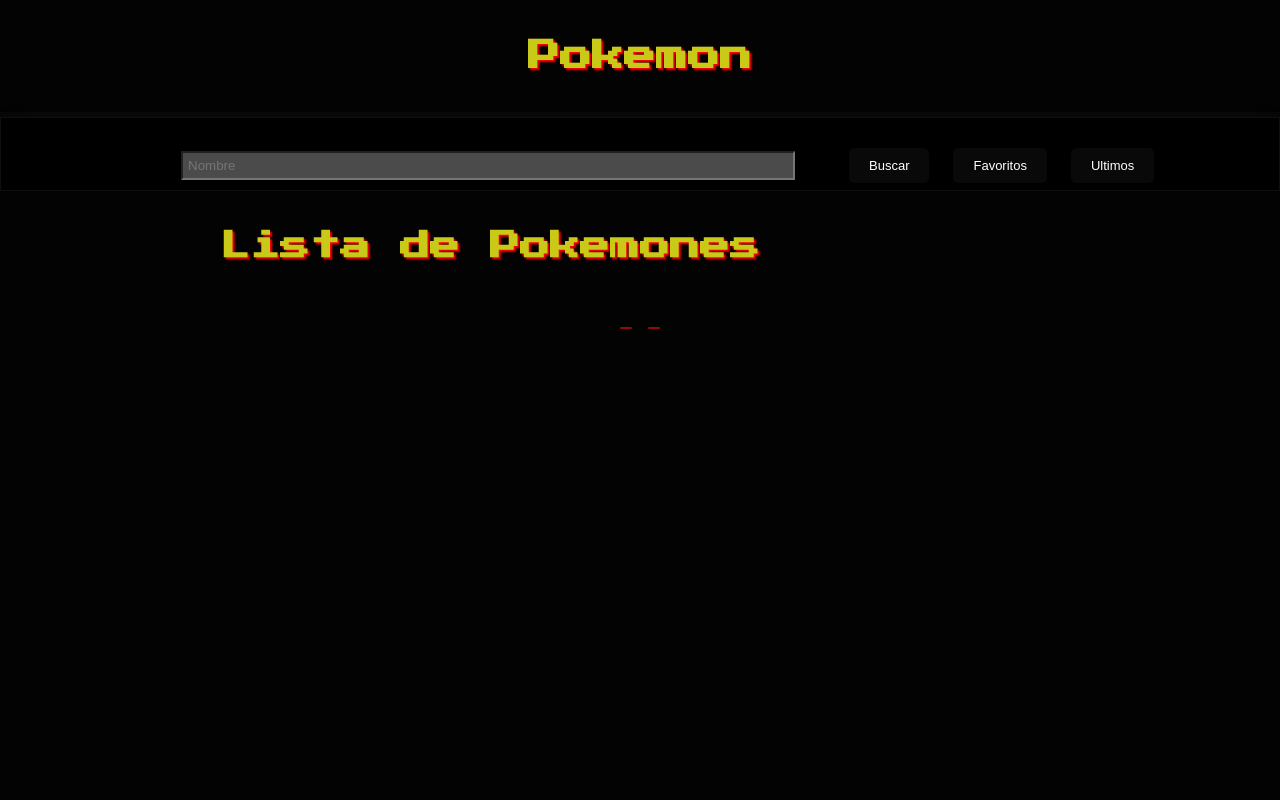
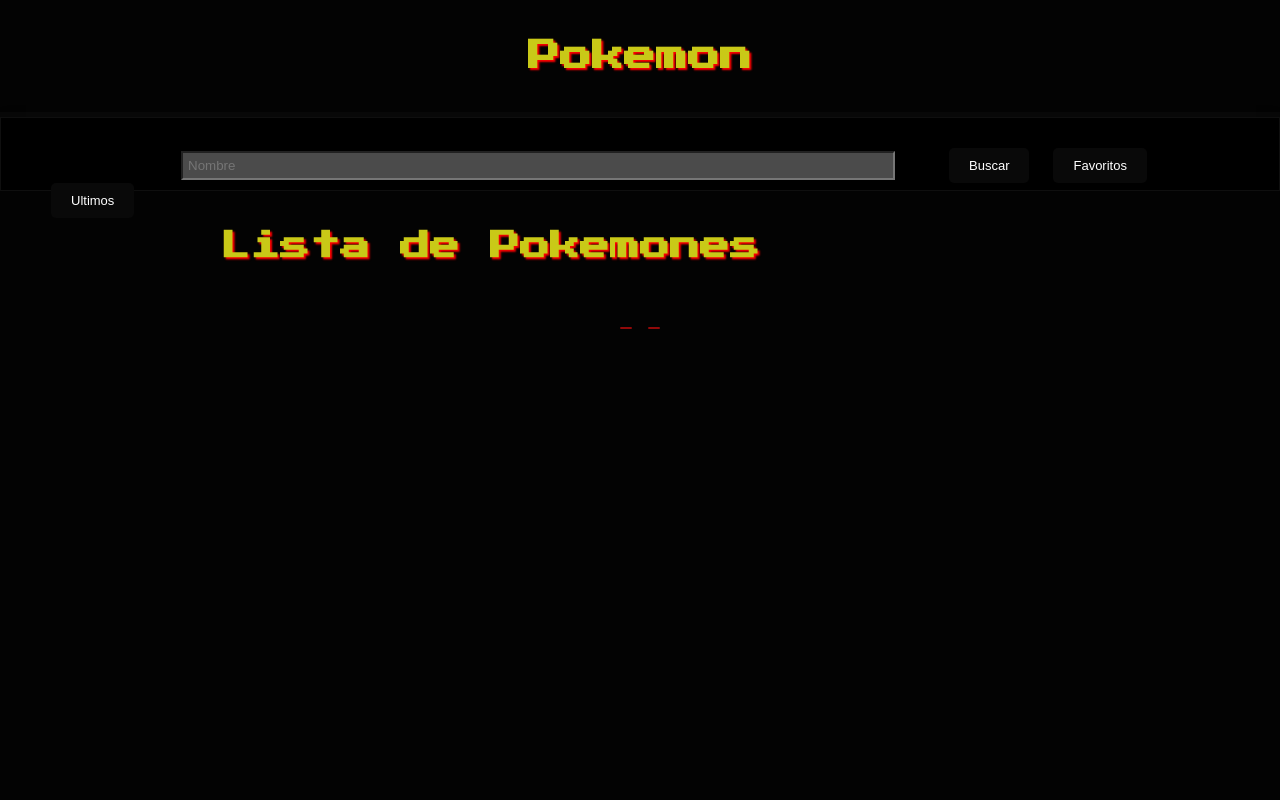
Before and after one commit to juansuarez2/Practica-Pokemon, a plain HTML site: page index.html in a window 1280 px wide. Shown: the top 800 px of the page. Drawn offline with Linux system fonts and the light colour scheme; no server answers.

Commit message:
Arreglo para celular

```diff
--- a/index.css
+++ b/index.css
@@ -28,7 +28,7 @@
     height: 12px;
 }
 #stakeholder input[type="text"] {
-    width: 600px;
+    width: 700px;
     background-color: rgb(75, 75, 75);
     padding: 5px;
     margin-left: 150px;
@@ -67,7 +67,7 @@
 }
 .subtitulo {
     background-color: #030303;
-    height: 1850px;
+    height: 2550px;
 
 }
 
```
